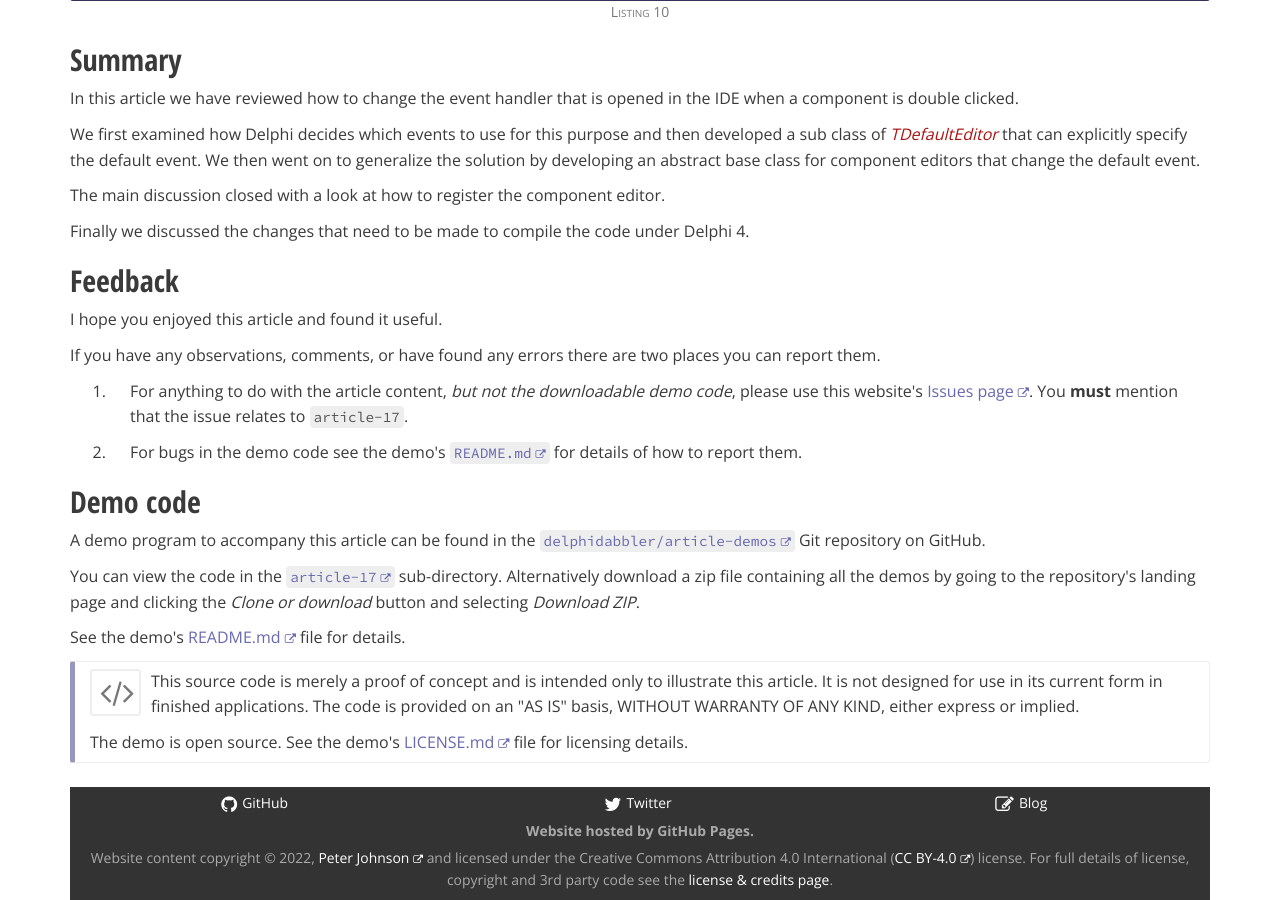
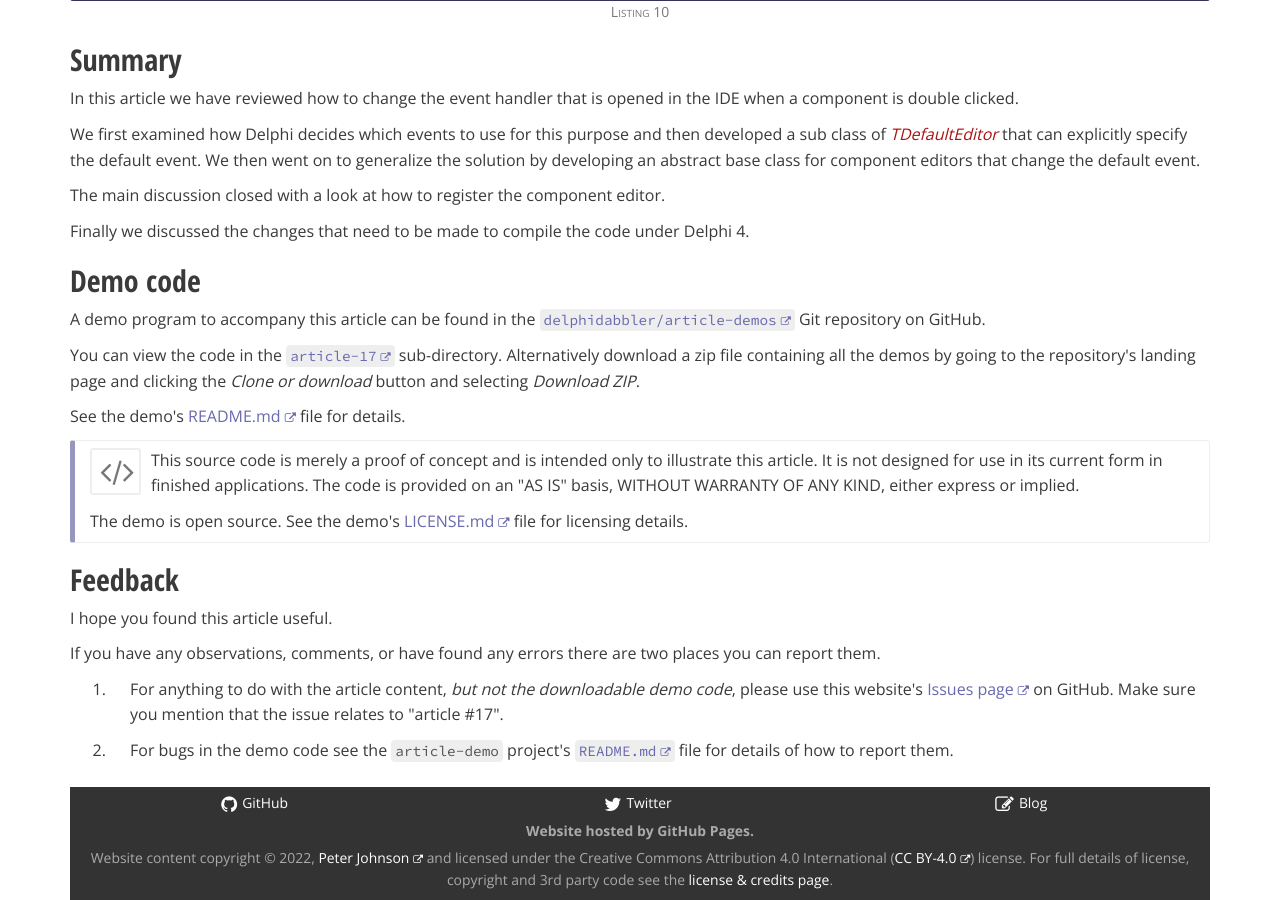
Before and after one commit to delphidabbler/delphidabbler.github.io, a Jekyll site: the page built from _articles/article-17.html, in a window 1280 px wide and 900 px high, scrolled down 4166 px. Built offline with Jekyll 4.4.1, drawn with Linux system fonts in a browser that asks for light colours; nearby versions of some CDN libraries; comment, search, counter and statistics services are not loaded; some of the changed lines change nothing that is shown.

Commit message:
Update article-17.html

```diff
--- a/_articles/article-17.html
+++ b/_articles/article-17.html
@@ -286,28 +286,6 @@
 
 </section>
 
-<section id="feedback">
-
-    <h2>Feedback</h2>
-
-    <p>
-        I hope you enjoyed this article and found it useful.
-    </p>
-
-    <p>
-        If you have any observations, comments, or have found any errors there are two places you can report them.
-    </p>
-
-    <ol class="wide">
-
-        <li>For anything to do with the article content, <em>but not the downloadable demo code</em>, please use this website's <a href="https://github.com/delphidabbler/delphidabbler.github.io/issues">Issues page</a>. You <strong>must</strong> mention that the issue relates to <code>article-17</code>.</li>
-
-        <li>For bugs in the demo code see the demo's <code><a href="https://github.com/delphidabbler/article-demos/blob/master/README.md#bug-reports">README.md</a></code> for details of how to report them.</li>
-
-    </ol>
-
-</section>
-
 <section id="demo">
 
     <h2>Demo code</h2>
@@ -325,3 +303,21 @@
     </div>
 
 </section>
+
+<section id="feedback">
+
+  <h2>Feedback</h2>
+
+  <p>I hope you found this article useful.</p>
+
+  <p>If you have any observations, comments, or have found any errors there are two places you can report them.</p>
+
+  <ol class="wide">
+
+    <li>For anything to do with the article content, <em>but not the downloadable demo code</em>, please use this website's <a href="https://github.com/delphidabbler/delphidabbler.github.io/issues">Issues page</a> on GitHub. Make sure you mention that the issue relates to &quot;article #17&quot;.</li>
+
+    <li>For bugs in the demo code see the <code>article-demo</code> project's <code><a href="https://github.com/delphidabbler/article-demos/blob/master/README.md#bug-reports">README.md</a></code> file for details of how to report them.</li>
+
+  </ol>
+
+</section>
```
